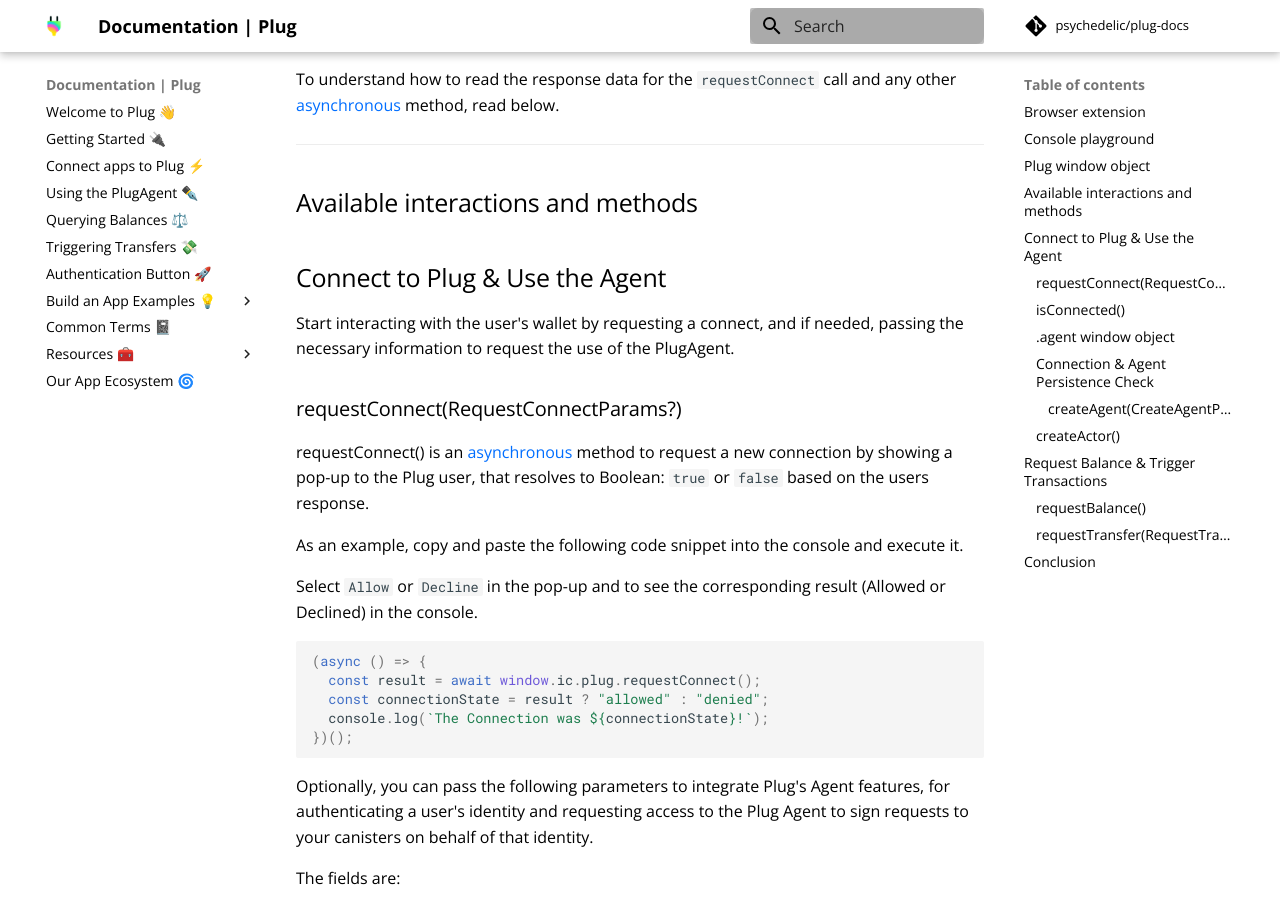
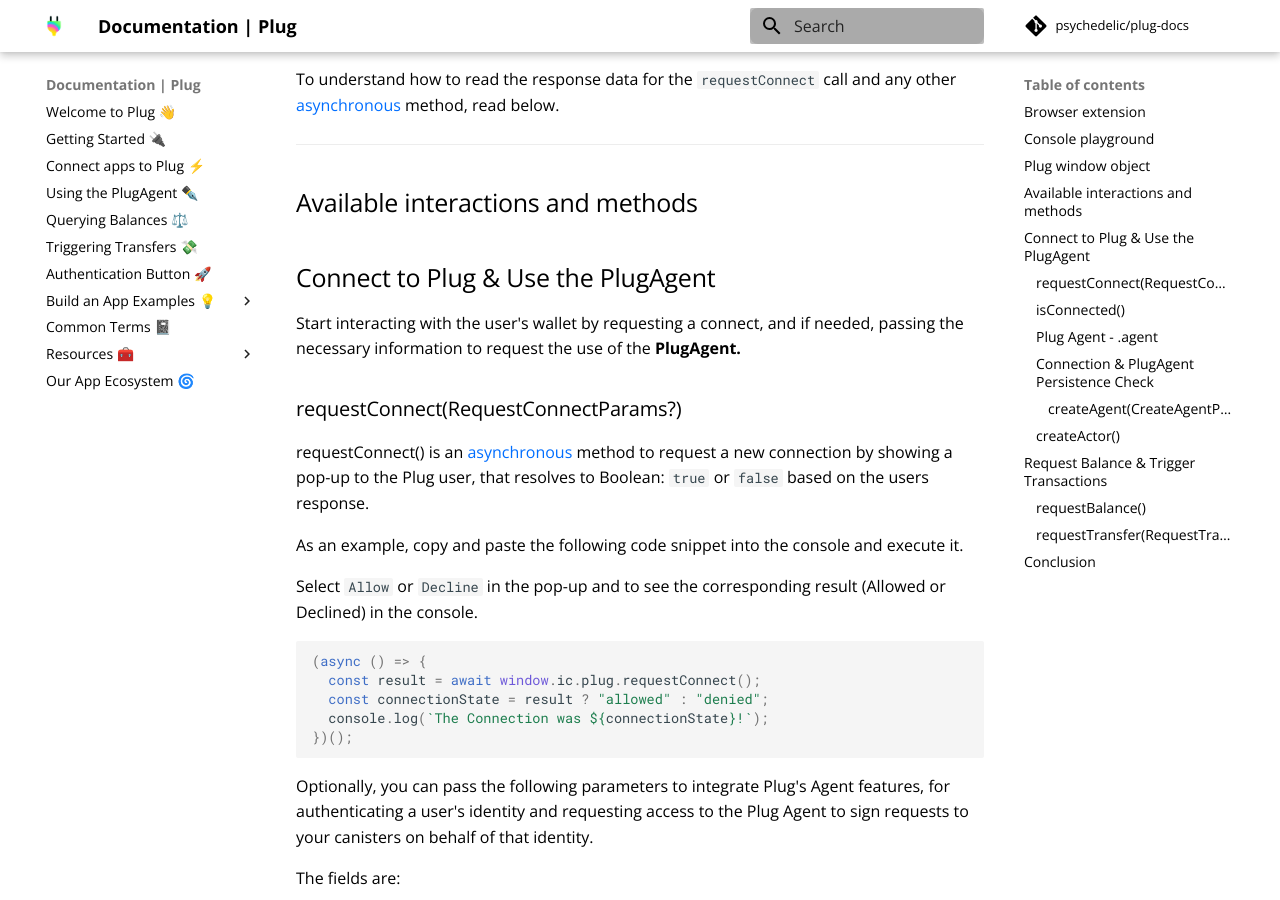
Before and after one commit to Psychedelic/plug-docs, an MkDocs documentation site: the page built from docs/getting-started/connect-to-plug.md, in a window 1280 px wide and 900 px high, scrolled down 2150 px. Built offline with MkDocs 1.6.1 and Material for MkDocs 9.7.7, drawn with Linux system fonts in a browser that asks for light colours; comment, search, counter and statistics services are not loaded; some of the changed text lies outside the part shown.

Commit message:
✏️ PlugAgent mentions

````diff
--- a/docs/getting-started/connect-to-plug.md
+++ b/docs/getting-started/connect-to-plug.md
@@ -66,8 +66,8 @@
 
 ## Available interactions and methods
 
-## Connect to Plug & Use the Agent
-Start interacting with the user's wallet by requesting a connect, and if needed, passing the necessary information to request the use of the PlugAgent.
+## Connect to Plug & Use the PlugAgent
+Start interacting with the user's wallet by requesting a connect, and if needed, passing the necessary information to request the use of the **PlugAgent.**
 
 
 ### requestConnect(RequestConnectParams?)
@@ -142,7 +142,7 @@
 ```
 
 
-### .agent window object
+### Plug Agent - .agent
 
 On instantiation (requestConnect with whitelist) the `Agent` is assigned to the window Plug object as:
 
@@ -180,9 +180,9 @@
 })();
 ```
 
-### Connection & Agent Persistence Check
+### Connection & PlugAgent Persistence Check
 
-After initiating a connection to Plug with a whitelist, and getting authorized by the user to use the agent, **add this check as a fallback to ensure the connection persists and the agent is available at all times** as the user navigates your application/website.
+After initiating a connection to Plug with a whitelist, and getting authorized by the user to use the PlugAgent, **add this check as a fallback to ensure the connection persists and the agent is available at all times** as the user navigates your application/website.
 
 This checks the status of the connection to the user's Plug wallet; if at any given moment it turns into false, it re-requests it. Furthermore, if the connection is true, but the agent is not instantiated or wasn't persisted after a refresh (window.ic.plug.agent = null), it re-instantiates (createAgent) the agent.
 
````
Also changed, not shown: other parts of docs/getting-started/connect-to-plug.md (+1 -1 lines).
